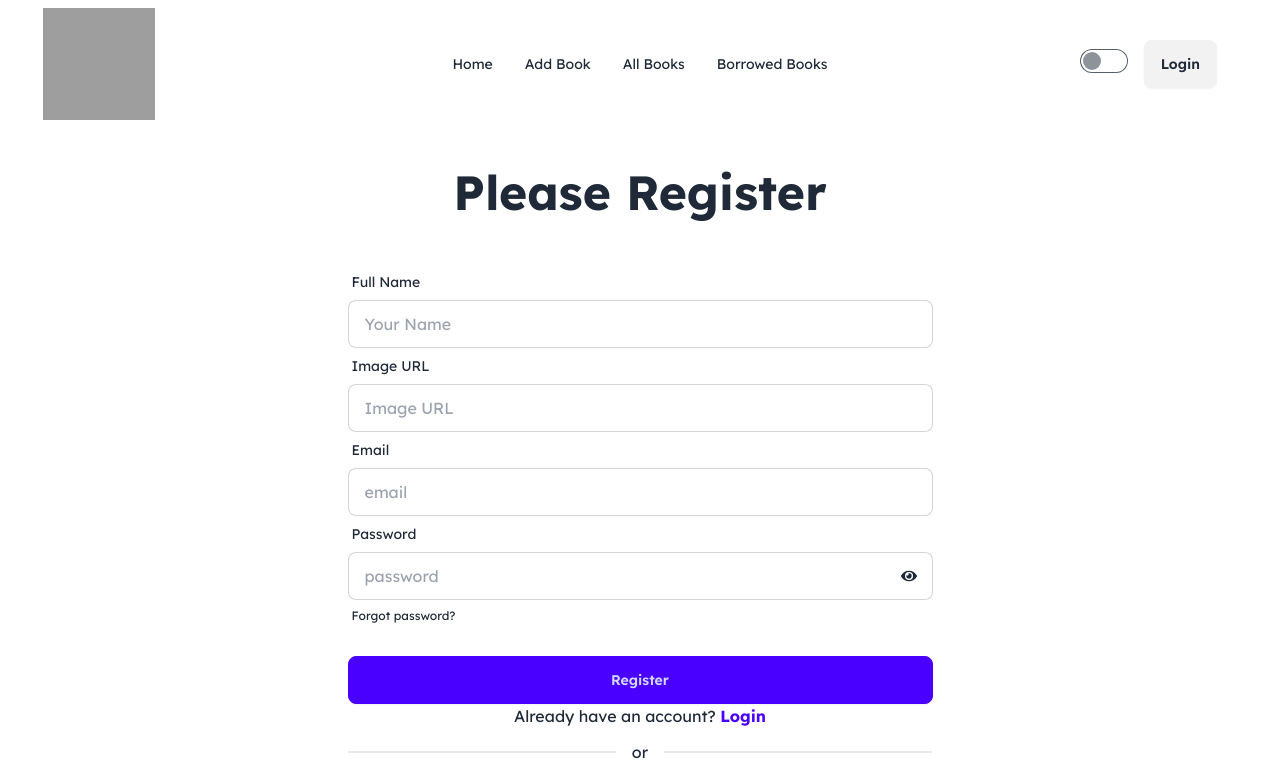
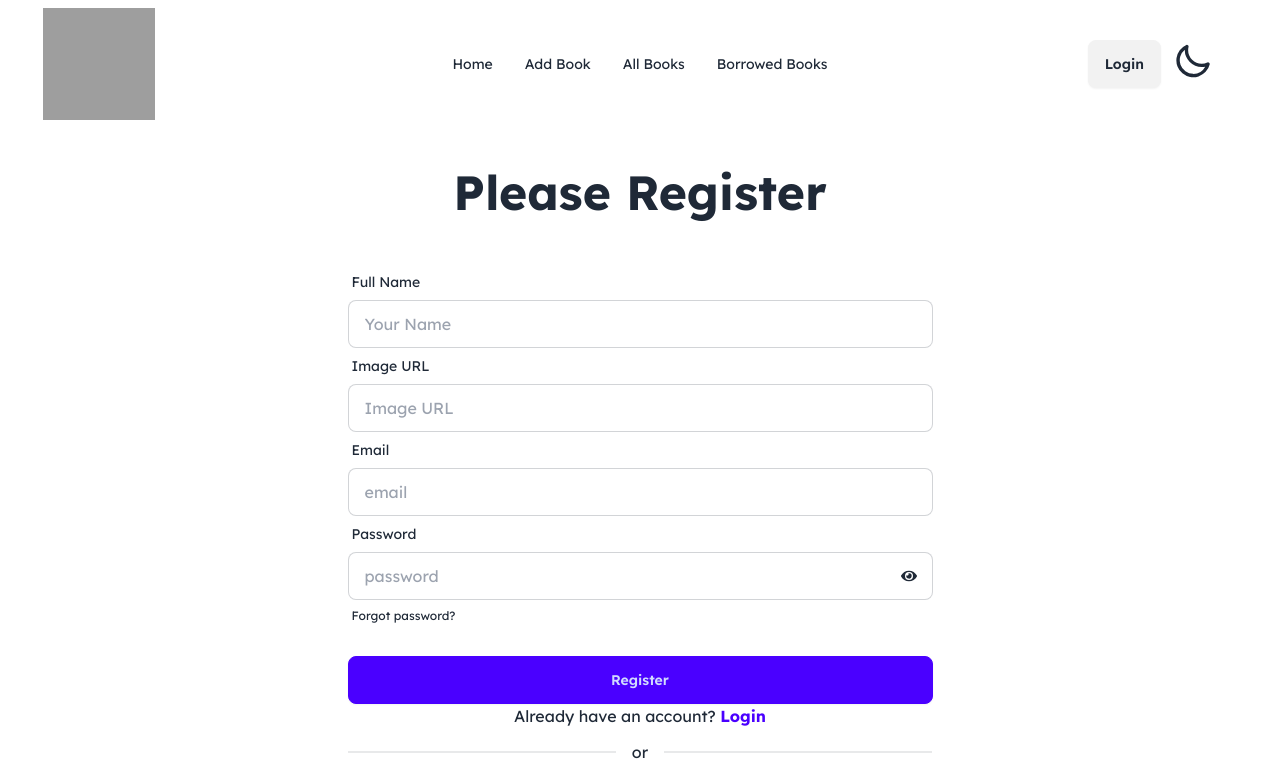
Before and after one commit to Sa18-f/Library-Management-client, a React (Vite) app: page /register in a window 1280 px wide. Shown: the top 774 px of the page. Built offline with nearby package versions, Linux system fonts and the light colour scheme; no server answers; grey boxes are pictures that could not be loaded.

Commit message:
Logo changed

```diff
--- a/index.html
+++ b/index.html
@@ -2,9 +2,9 @@
 <html lang="en" data-theme="light">
   <head>
     <meta charset="UTF-8" />
-    <link rel="icon" type="image/svg+xml" href="/vite.svg" />
+    <link rel="icon" type="image/svg+xml" href="https://i.ibb.co/KqJwtR5/book-care-logo-template-design-vector-emblem-design-concept-creative-symbol-icon-20029-171-removebg.png" />
     <meta name="viewport" content="width=device-width, initial-scale=1.0" />
-    <title>Vite + React</title>
+    <title>Book Care</title>
   </head>
   <body>
     <div id="root"></div>
--- a/src/Pages/Shared/Navbar/Navbar.jsx
+++ b/src/Pages/Shared/Navbar/Navbar.jsx
@@ -45,10 +45,6 @@
                     </ul>
                 </div>
                 <div className="navbar-end lg:gap-3 z-50">
-                    <div className="pr-1">
-                        <input type="checkbox" className="toggle theme-controller" onClick={() => toggleTheme(setDark(dark))} />
-
-                    </div>
                     {
                         user ? <div className="dropdown dropdown-end">
                             <label tabIndex={0} className="btn btn-ghost btn-circle avatar">
@@ -74,6 +70,21 @@
                                 <button className="btn">Login</button>
                             </Link>
                     }
+                    <div className="pr-1">
+                        <label className="swap swap-rotate">
+
+                            {/* this hidden checkbox controls the state */}
+                            <input type="checkbox" className="theme-controller" value="synthwave" onClick={() => toggleTheme(setDark(dark))}/>
+
+                            {/* sun icon */}
+                            <svg className="swap-on fill-current w-10 h-10" xmlns="http://www.w3.org/2000/svg" viewBox="0 0 24 24"><path d="M5.64,17l-.71.71a1,1,0,0,0,0,1.41,1,1,0,0,0,1.41,0l.71-.71A1,1,0,0,0,5.64,17ZM5,12a1,1,0,0,0-1-1H3a1,1,0,0,0,0,2H4A1,1,0,0,0,5,12Zm7-7a1,1,0,0,0,1-1V3a1,1,0,0,0-2,0V4A1,1,0,0,0,12,5ZM5.64,7.05a1,1,0,0,0,.7.29,1,1,0,0,0,.71-.29,1,1,0,0,0,0-1.41l-.71-.71A1,1,0,0,0,4.93,6.34Zm12,.29a1,1,0,0,0,.7-.29l.71-.71a1,1,0,1,0-1.41-1.41L17,5.64a1,1,0,0,0,0,1.41A1,1,0,0,0,17.66,7.34ZM21,11H20a1,1,0,0,0,0,2h1a1,1,0,0,0,0-2Zm-9,8a1,1,0,0,0-1,1v1a1,1,0,0,0,2,0V20A1,1,0,0,0,12,19ZM18.36,17A1,1,0,0,0,17,18.36l.71.71a1,1,0,0,0,1.41,0,1,1,0,0,0,0-1.41ZM12,6.5A5.5,5.5,0,1,0,17.5,12,5.51,5.51,0,0,0,12,6.5Zm0,9A3.5,3.5,0,1,1,15.5,12,3.5,3.5,0,0,1,12,15.5Z" /></svg>
+
+                            {/* moon icon */}
+                            <svg className="swap-off fill-current w-10 h-10" xmlns="http://www.w3.org/2000/svg" viewBox="0 0 24 24"><path d="M21.64,13a1,1,0,0,0-1.05-.14,8.05,8.05,0,0,1-3.37.73A8.15,8.15,0,0,1,9.08,5.49a8.59,8.59,0,0,1,.25-2A1,1,0,0,0,8,2.36,10.14,10.14,0,1,0,22,14.05,1,1,0,0,0,21.64,13Zm-9.5,6.69A8.14,8.14,0,0,1,7.08,5.22v.27A10.15,10.15,0,0,0,17.22,15.63a9.79,9.79,0,0,0,2.1-.22A8.11,8.11,0,0,1,12.14,19.73Z" /></svg>
+
+                        </label>
+
+                    </div>
                 </div>
             </div>
         </div>
```
